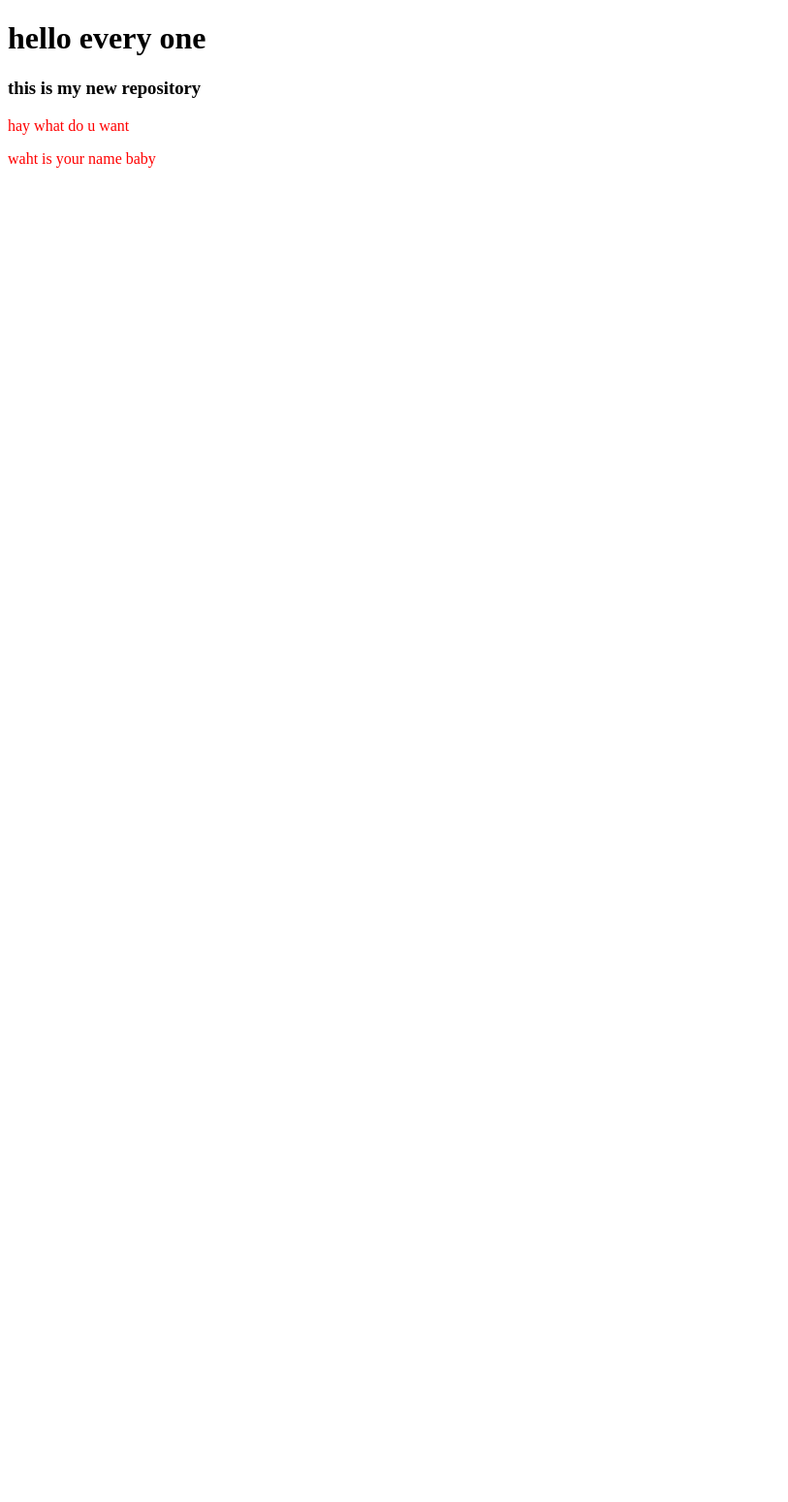
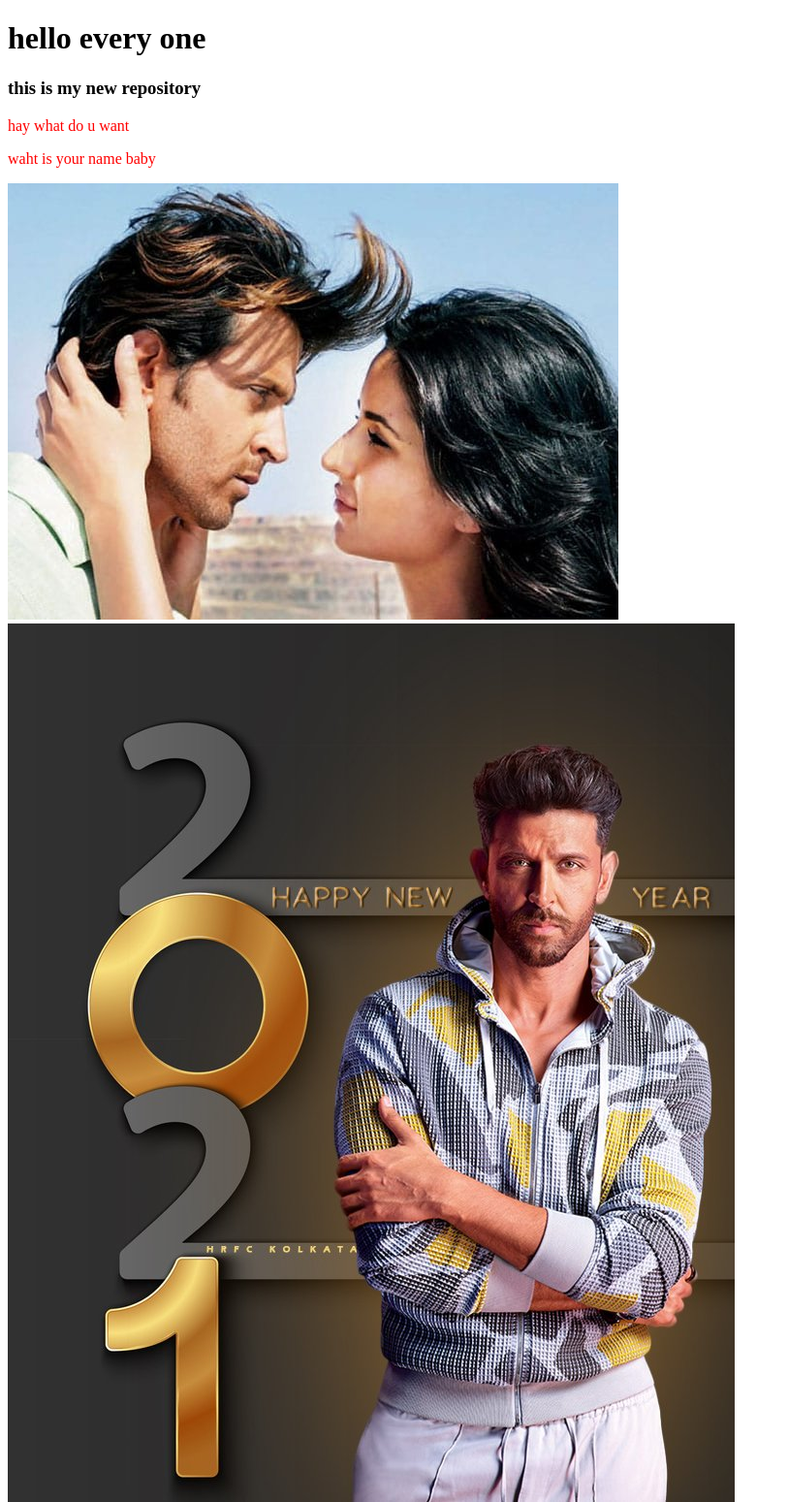
Before and after one commit to rubel1997/my-second-repo, a plain HTML site: page index.html in a window 1280 px wide. Shown: the whole page at 97% size, without its empty margins (0-813 px from the left). Before the commit the page ends 800 px from the top, so only its background shows below. Drawn offline with Linux system fonts and the light colour scheme.

Commit message:
hk images

```diff
--- a/index.html
+++ b/index.html
@@ -14,6 +14,8 @@
     <h3>this is my new repository</h3>
     <p>hay what do u want</p>
     <p>waht is your name baby </p>
+    <img src="images/cat.jpg" alt=""><br>
+    <img src="images/hk.jpg" alt="">
 </body>
 
 </html>
```
Also changed, not shown: images/cat.jpg (added), images/hk.jpg (added).
